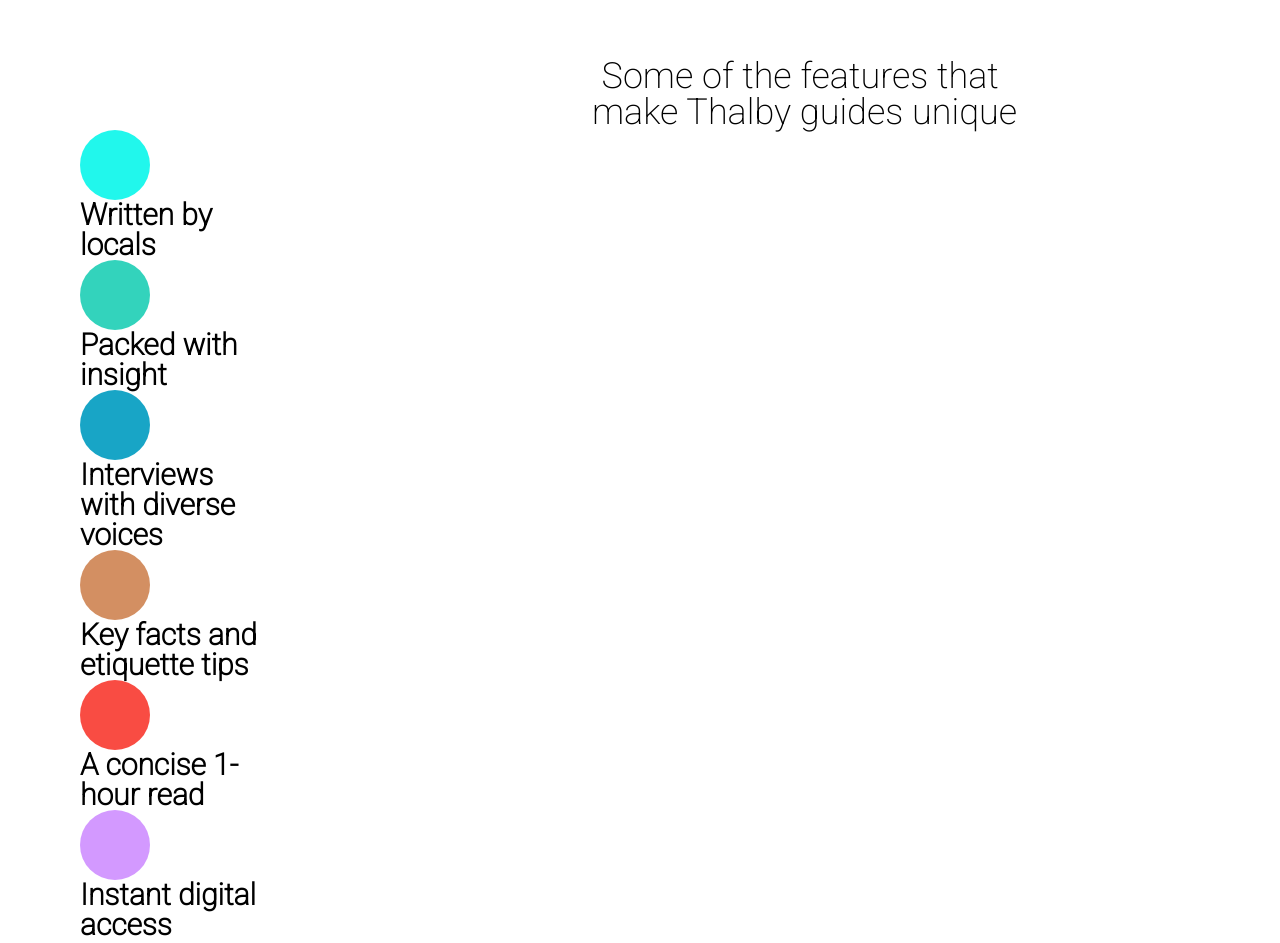
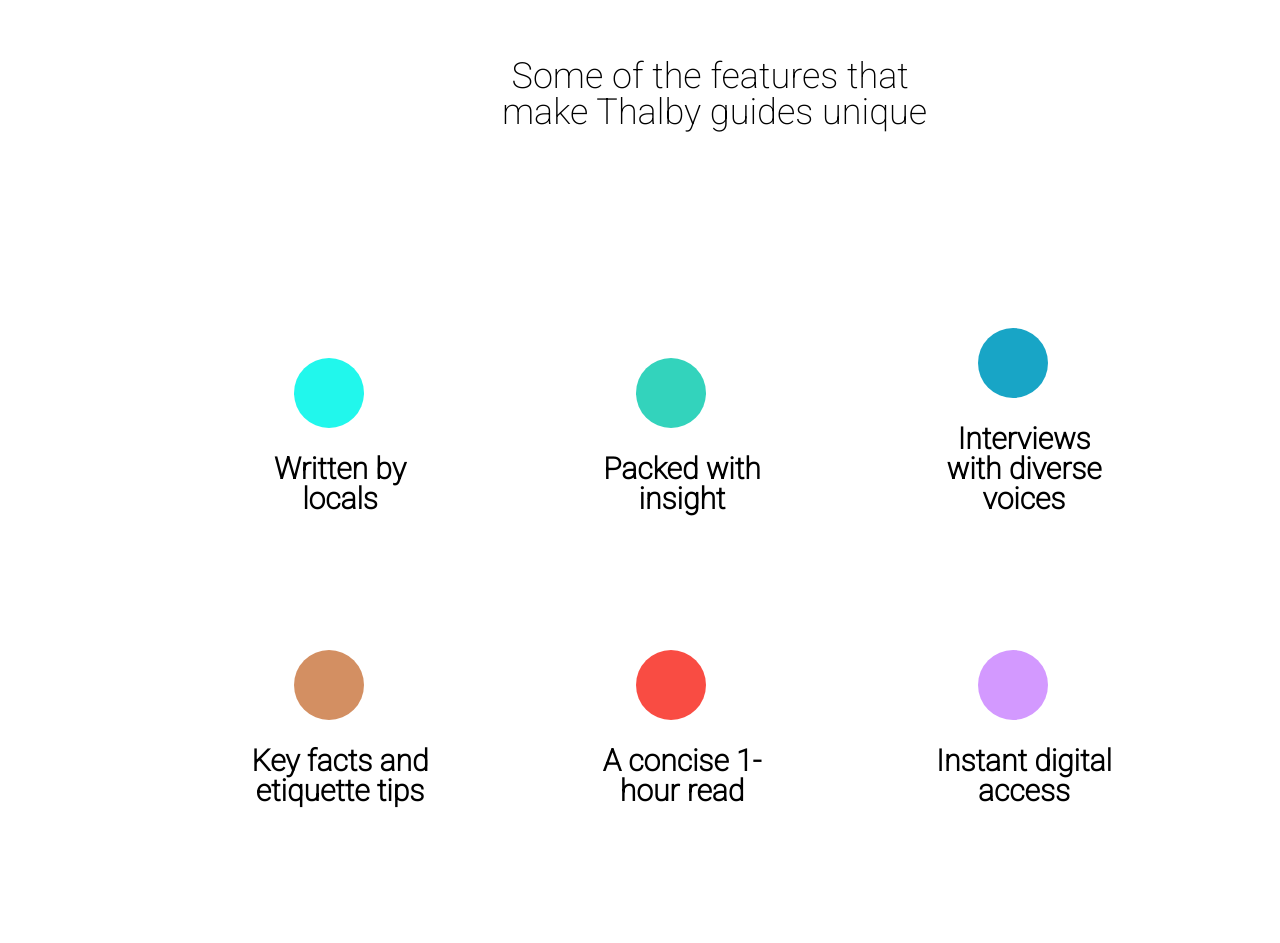
Before and after one commit to vikktoriiaa/lesson, a plain HTML site: page index4.html in a window 1280 px wide. Shown: the part 114-1057 px from the top of the page. Drawn offline with Linux system fonts and the light colour scheme.

Commit message:
change index4.html and style4.css

```diff
--- a/index4.html
+++ b/index4.html
@@ -7,7 +7,7 @@
     <link rel="preconnect" href="https://fonts.googleapis.com">
     <link rel="preconnect" href="https://fonts.gstatic.com" crossorigin>
     <link href="https://fonts.googleapis.com/css2?family=Montserrat:ital,wght@0,100..900;1,100..900&family=Mulish:ital,wght@0,200..1000;1,200..1000&family=Roboto:ital,wdth,wght@0,75,200;1,75,200&display=swap" rel="stylesheet">
-    <title>ome of the features</title>
+    <title>Some of the features</title>
 </head>
 <body>
     <div class="container">
@@ -17,36 +17,36 @@ make Thalby guides unique</p></pre>
             <ul class="features__list">
                 <li class="features__item">
                     <div class="features__restangle-one"></div>
-                    <h3 class="features__txt">Written by locals</h3>
+                    <p class="features__txt">Written by locals</p>
                 </li>
 
                 <li class="features__item">
                     <div class="features__restangle-two"></div>
-                    <h3 class="features__txt">Packed with insight</h3>
+                    <p class="features__txt">Packed with insight</p>
                 </li>
 
                 <li class="features__item">
                     <div class="features__restangle-three"></div>
-                    <h3 class="features__txt">Interviews with diverse voices</h3>
+                    <p class="features__txt">Interviews with diverse voices</p>
                 </li>
 
                 <li class="features__item">
                     <div class="features__restangle-four"></div>
-                    <h3 class="features__txt">Key facts and etiquette tips</h3>
+                    <p class="features__txt">Key facts and etiquette tips</p>
                 </li>
 
                 <li class="features__item">
                     <div class="features__restangle-five"></div>
-                    <h3 class="features__txt">A concise 1-hour read</h3>
+                    <p class="features__txt">A concise 1-hour read</p>
                 </li>
 
                 <li class="features__item">
                     <div class="features__restangle-six"></div>
-                    <h3 class="features__txt">Instant digital access</h3>
+                    <p class="features__txt">Instant digital access</p>
                 </li>
             </ul>
         </div>
     </div>
-    <h2 class="container__text">Each Thalby guide includes interviews with a range of fascinating voices, such as</h2>
+    <h2 class="container__text-two">Each Thalby guide includes interviews with a range of fascinating voices, such as</h2>
 </body>
 </html>
--- a/style4.css
+++ b/style4.css
@@ -15,27 +15,35 @@
 .container__text {
     font: 400 36px/100% "Roboto", sans-serif;
     margin-top: 172px;
-    margin-left: 505px;
-    margin-right: 505px;
+    margin-right: 415px;
+    margin-left: 415px;
     text-align: center;
     max-width: 439px;
     width: 100%;
 }
 
 .features {
-    list-style-type: none;
-    display: inline-block;
-    justify-content: space-between;
+    margin: 172px 80px 427px;
 }
 
 li {
     list-style: none;
+}
 
+.features__item{
+    display: inline-block;
+    align-items: center;
+    flex-wrap: wrap;
+    max-width: 338px;
+    width: 100%;
+    margin-bottom: 110px;
 }
+
 .features__restangle-one, .features__restangle-two, .features__restangle-three, .features__restangle-four, .features__restangle-five, .features__restangle-six {
     width: 70px;
     height: 70px;
     border-radius: 50%;
+    margin: 26px 134px;
 }
 
 .features__restangle-one {
@@ -66,4 +74,21 @@ li {
     max-width: 190px;
     width: 100%;
     font: 700 30px/100% "Roboto", sans-serif;
+    margin-right: 85px;
+    margin-left: 85px;
+    text-align: center;
+
+&:first-child {
+    margin-right: 96px;
+    margin-left: 96px;
+    }
 }
+
+.features__txt-two {
+    max-width: 705px;
+    width: 100%;
+    font: 700 36px/100% "Roboto", sans-serif;
+    text-align: center;
+    margin-left: 368px;
+    margin-right: 368px;
+}
```
Also changed, not shown: 1 other file.
